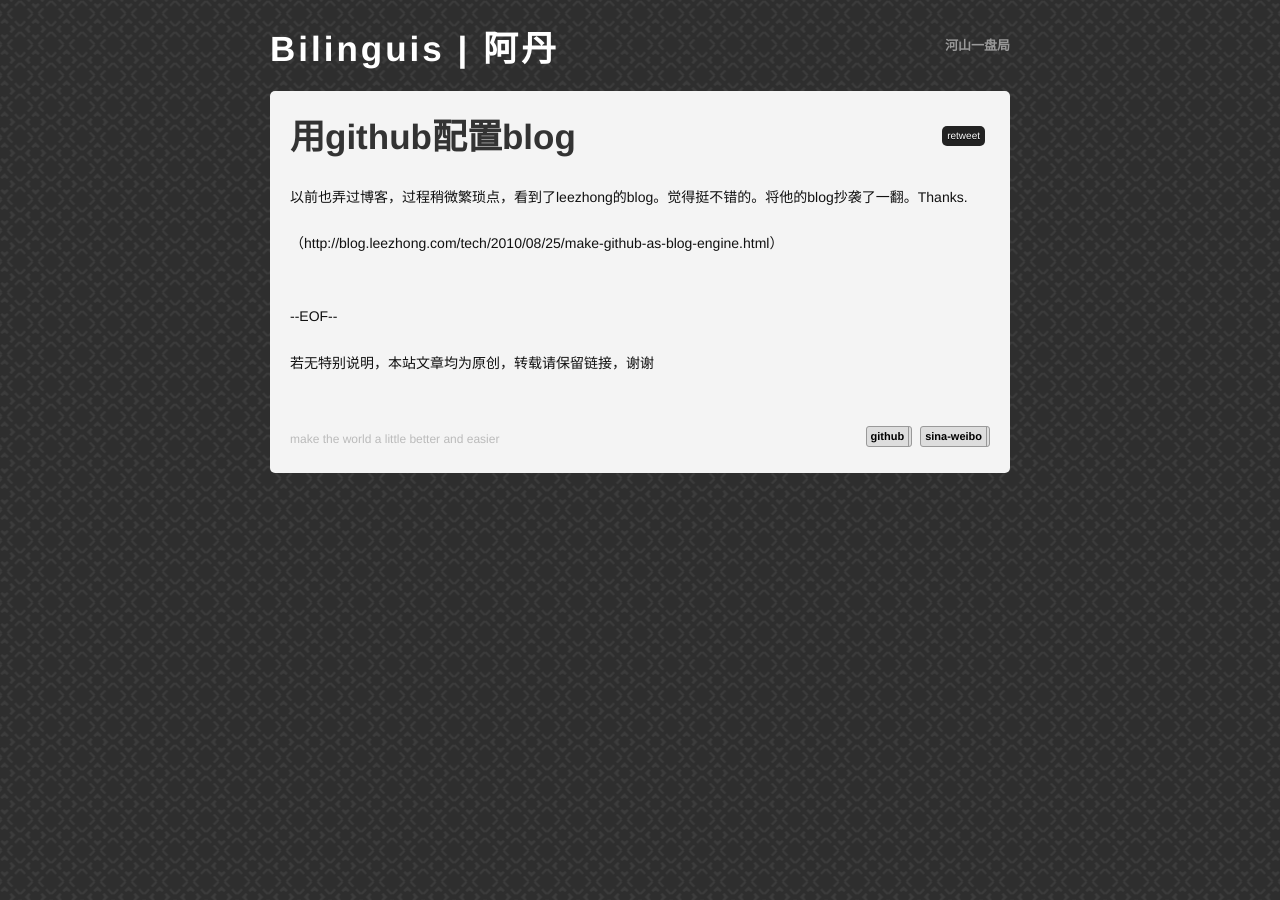
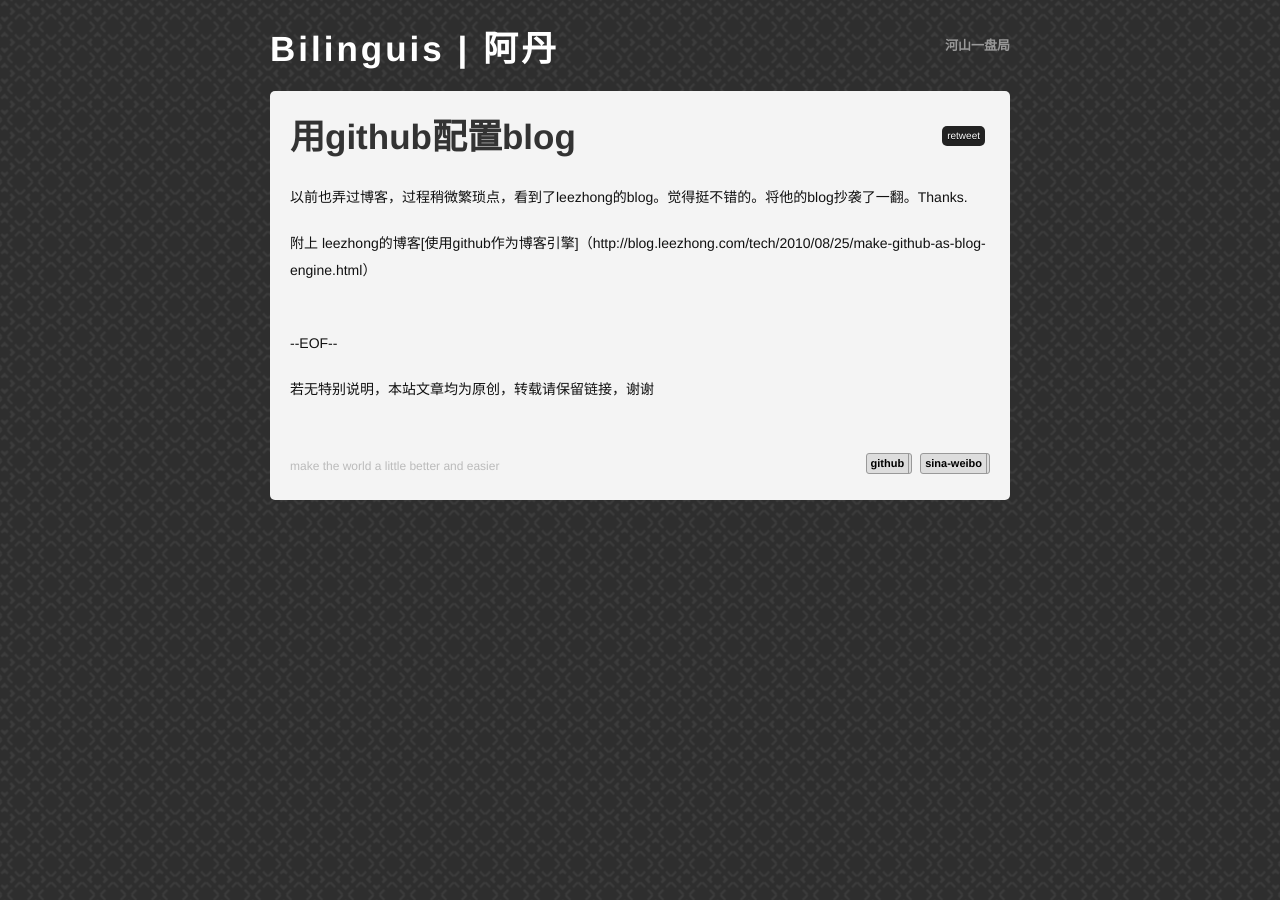
Before and after one commit to buptsse/buptsse.github.com, a Jekyll site: the page built from _posts/2014-03-14-用github发blog.md, in a window 1280 px wide. Built offline with Jekyll 4.4.1, drawn with Linux system fonts in a browser that asks for light colours; Markdown is read by kramdown in place of the engine named in the settings; comment, search, counter and statistics services are not loaded.

Commit message:
add post

```diff
--- a/_posts/2014-03-14-用github发blog.md
+++ b/_posts/2014-03-14-用github发blog.md
@@ -6,4 +6,4 @@ category: tech
 
 以前也弄过博客，过程稍微繁琐点，看到了leezhong的blog。觉得挺不错的。将他的blog抄袭了一翻。Thanks.
 
-（http://blog.leezhong.com/tech/2010/08/25/make-github-as-blog-engine.html）
+附上 leezhong的博客[使用github作为博客引擎]（http://blog.leezhong.com/tech/2010/08/25/make-github-as-blog-engine.html）
```
